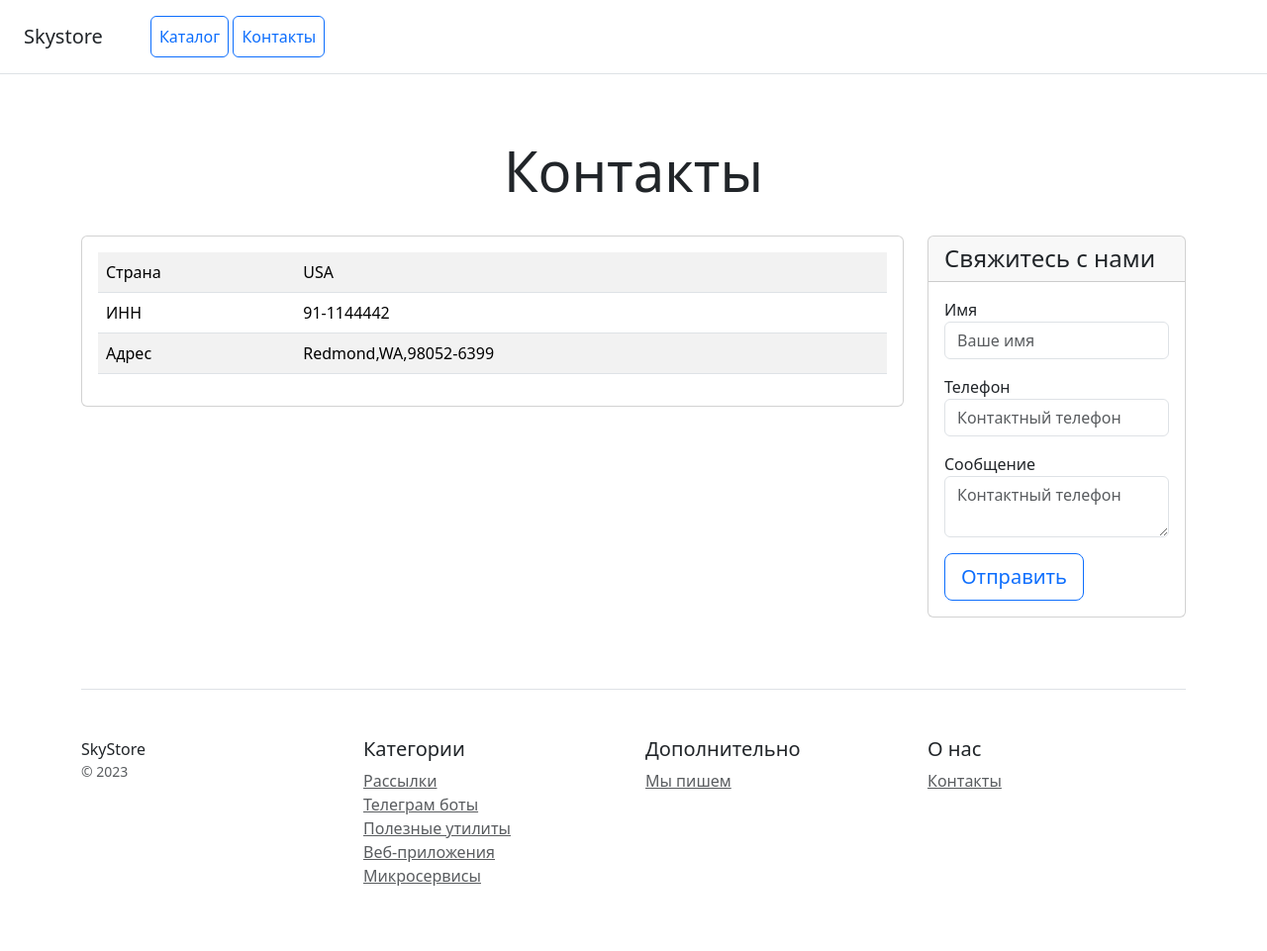
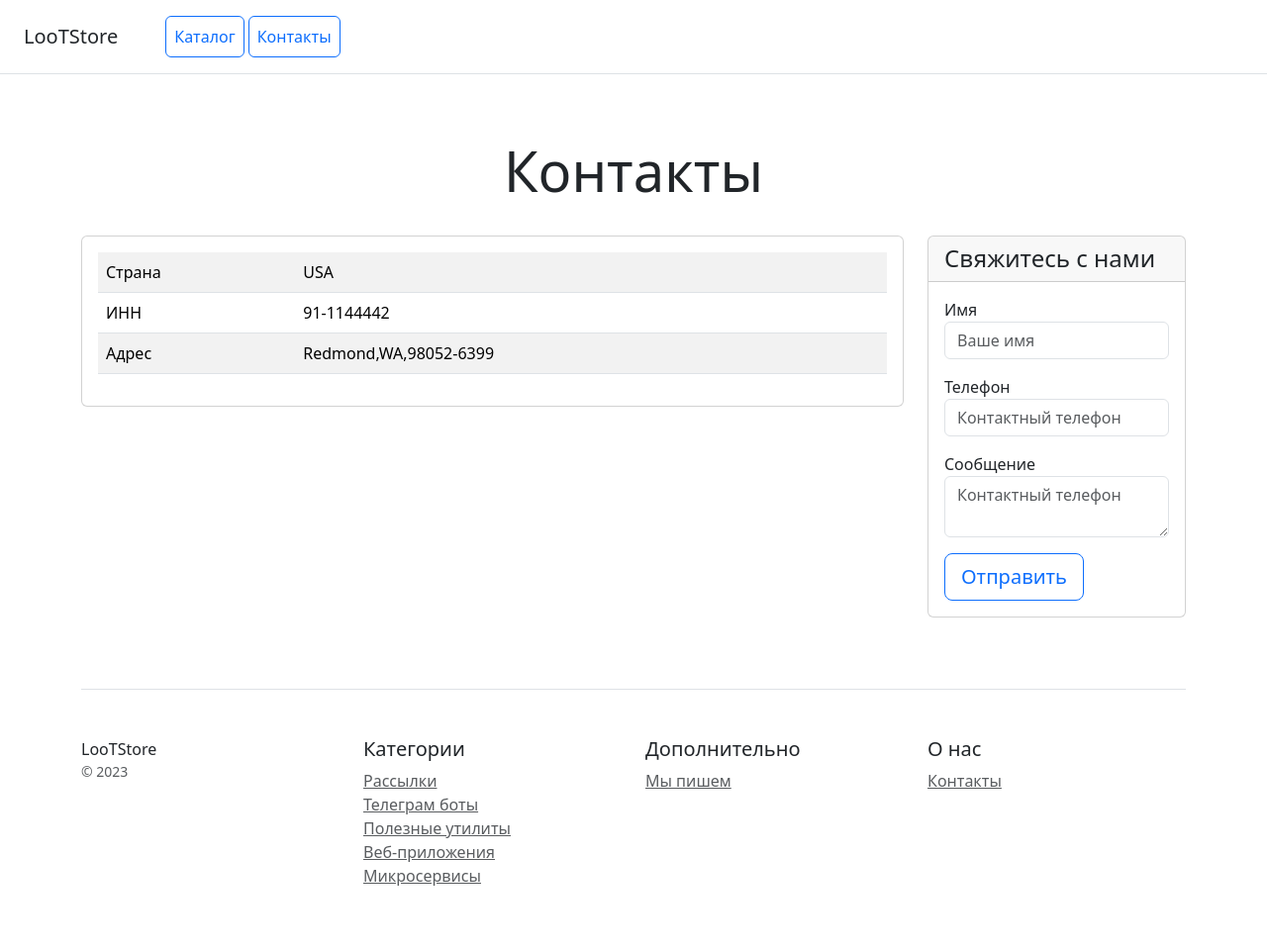
Before and after one commit to xolodno1337/Internet_shop, a Django app: page /contacts/ in a window 1280 px wide. Shown: the whole page at 99% size. Run offline with Django 5.2, Linux system fonts and the light colour scheme; some libraries are stand-ins or nearby versions.

Commit message:
обновление названия магазина

```diff
--- a/catalog/templates/contacts.html
+++ b/catalog/templates/contacts.html
@@ -1,14 +1,15 @@
+{% load static %}
 <!doctype html>
 <html lang="en">
 <head>
     <meta charset="utf-8">
     <meta name="viewport" content="width=device-width, initial-scale=1">
-    <title>Skystore</title>
-    <link href="https://cdn.jsdelivr.net/npm/bootstrap@5.3.2/dist/css/bootstrap.min.css" rel="stylesheet" integrity="sha384-T3c6CoIi6uLrA9TneNEoa7RxnatzjcDSCmG1MXxSR1GAsXEV/Dwwykc2MPK8M2HN" crossorigin="anonymous">
+    <title>LooTStore</title>
+    <link href="{% static 'css/bootstrap.min.css' %}" rel="stylesheet">
 </head>
 <body>
 <div class="d-flex flex-column flex-md-row align-items-center p-3 px-md-4 mb-3 bg-white border-bottom box-shadow">
-    <h5 class="my-0 mr-md-auto font-weight-normal">Skystore</h5>
+    <h5 class="my-0 mr-md-auto font-weight-normal">LooTStore</h5>
     <nav class="ms-5">
         <a class="p-2 btn btn-outline-primary" href="/">Каталог</a>
         <a class="p-2 btn btn-outline-primary" href="/contacts/">Контакты</a>
@@ -71,7 +72,7 @@
     <footer class="pt-4 my-md-5 pt-md-5 border-top">
         <div class="row">
             <div class="col-12 col-md">
-                SkyStore
+                LooTStore
                 <small class="d-block mb-3 text-muted">&copy; 2023</small>
             </div>
             <div class="col-6 col-md">
@@ -100,6 +101,6 @@
     </footer>
 </div>
 
-<script src="https://cdn.jsdelivr.net/npm/bootstrap@5.3.2/dist/js/bootstrap.bundle.min.js" integrity="sha384-C6RzsynM9kWDrMNeT87bh95OGNyZPhcTNXj1NW7RuBCsyN/o0jlpcV8Qyq46cDfL" crossorigin="anonymous"></script>
+<script src="{% static 'js/bootstrap.bundle.min.js' %}"></script>
 </body>
 </html>
```
